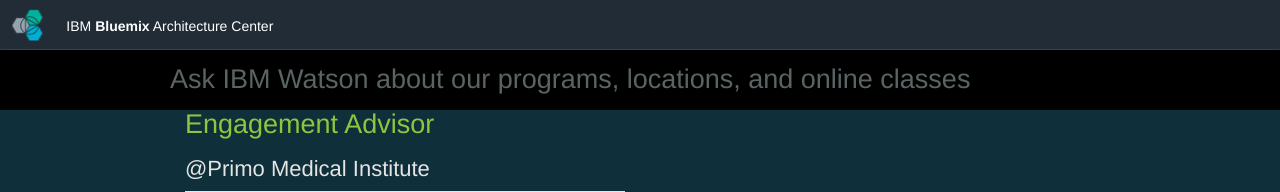
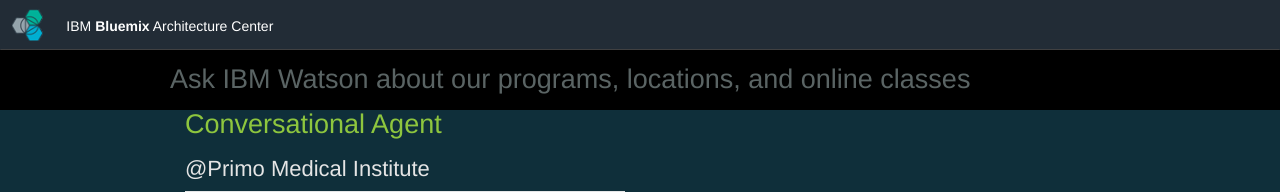
Before and after one commit to cfsworkload/watson-conversation, a Flask app: page / in a window 1280 px wide. Shown: the top 192 px of the page. Run offline with Flask 2, Linux system fonts and the light colour scheme; data that the repository does not hold is empty; parts of the project's set-up code (start-up, migrations or seed data) failed here and were passed over.

Commit message:
Update WEA-style-dialog.html

```diff
--- a/templates/WEA-style-dialog.html
+++ b/templates/WEA-style-dialog.html
@@ -30,7 +30,7 @@
 			</div>
 			<div class="row conversation-div">
 				<div class="container">
-					<h3 class="header-text">Engagement Advisor</h3>
+					<h3 class="header-text">Conversational Agent</h3>
 					<div class="col-lg-6 col-md-6 col-xs-12">
 						<h4 class="green-title">@Primo Medical Institute</h4>
 						<div class="conversation-flow-container clearfix">
```
